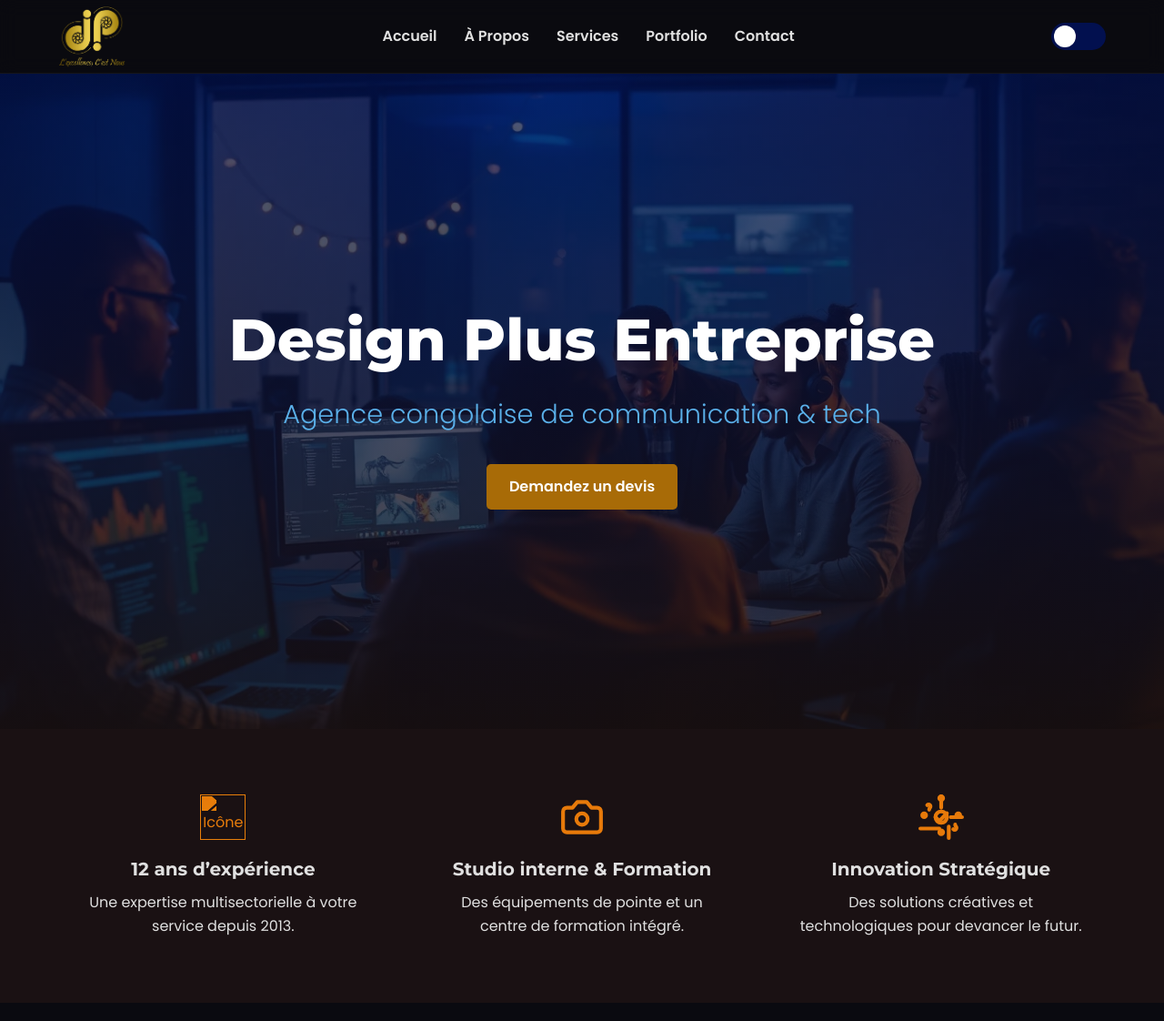
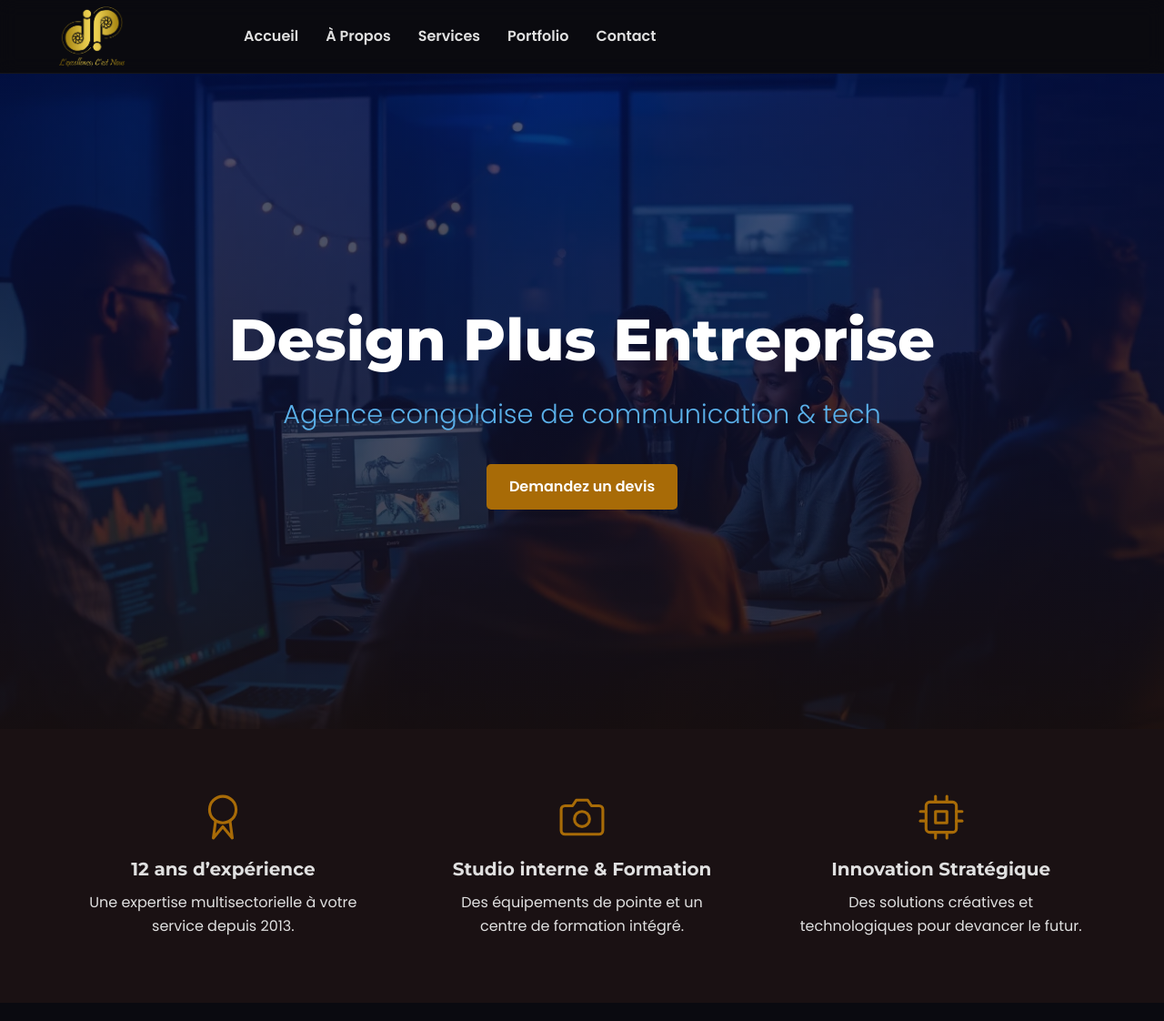
Before and after one commit to terbalito/designPlus2, a PHP site: page / in a window 1280 px wide. Shown: the top 1122 px of the page at 91% size. Run offline with PHP 8.4, Linux system fonts and the light colour scheme; some libraries are stand-ins or nearby versions.

Commit message:
un peu operationnel

```diff
--- a/style.css
+++ b/css/style.css
@@ -18,6 +18,8 @@
     --background-color: var(--background-dark);
     --card-bg-color: var(--card-dark);
     --header-bg-color: rgba(10, 10, 16, 0.8);
+    --hero-overlay-start: rgba(2, 16, 79, 0.7);
+    --hero-overlay-end: rgba(26, 17, 19, 0.8);
 }
 
 [data-theme="light"] {
@@ -25,6 +27,8 @@
     --background-color: var(--background-light);
     --card-bg-color: var(--card-light);
     --header-bg-color: rgba(255, 255, 255, 0.8);
+    --hero-overlay-start: rgba(255, 255, 255, 0.85);
+    --hero-overlay-end: rgba(244, 244, 249, 0.85);
 }
 
 *, *::before, *::after {
@@ -84,6 +88,14 @@ body {
 .cta-button:hover {
     transform: translateY(-3px);
     background-color: #c5821a;
+}
+
+[data-theme="light"] .cta-button {
+    background-color: var(--accent-color);
+    color: #fff;
+}
+[data-theme="light"] .cta-button:hover {
+    background-color: var(--secondary-color);
 }
 
 /* 2. Header & Navigation */
@@ -264,9 +276,13 @@ input:checked + .slider .moon-icon {
     align-items: center;
     justify-content: center;
     text-align: center;
-    background: linear-gradient(rgba(2, 16, 79, 0.7), rgba(26, 17, 19, 0.8)), url('hero-background.png') no-repeat center center/cover;
+    background: linear-gradient(var(--hero-overlay-start), var(--hero-overlay-end)), url('../assets/img/hero-background.png') no-repeat center center/cover;
     color: #fff;
     padding: 0 20px;
+}
+
+[data-theme="light"] .hero {
+    color: var(--primary-color);
 }
 
 .hero-content h1 {
@@ -307,10 +323,12 @@ input:checked + .slider .moon-icon {
     text-align: center;
     padding: 1.5rem;
 }
-.strength-item img {
+.strength-item svg {
     height: 50px;
+    width: 50px;
     margin-bottom: 1rem;
-    filter: invert(53%) sepia(87%) saturate(1519%) hue-rotate(3deg) brightness(97%) contrast(92%); /* to color #a86b07 */
+    stroke: var(--secondary-color);
+    stroke-width: 1.5;
 }
 .strength-item h3 {
     font-family: var(--font-secondary);
@@ -428,9 +446,12 @@ input:checked + .slider .moon-icon {
     transform: translateY(-5px);
     border-color: var(--accent-color);
 }
-.service-card img {
-    height: 60px;
+.service-card svg {
+    width: 48px;
+    height: 48px;
     margin-bottom: 1rem;
+    stroke: var(--accent-color);
+    stroke-width: 1.5;
 }
 .service-card h3 {
     font-family: var(--font-secondary);
--- a/index.html
+++ b/index.html
@@ -5,14 +5,9 @@
     <title>Design Plus Entreprise - Agence de Communication & Tech</title>
 
     <!--  Early theme init to avoid flash & ensure reliability  -->
-    <script>
-      (function(){
-        const savedTheme = localStorage.getItem('theme');
-        document.documentElement.setAttribute('data-theme', savedTheme ? savedTheme : 'dark');
-      })();
-    </script>
 
-    <link rel="stylesheet" href="style.css">
+
+    <link rel="stylesheet" href="./css/style.css">
     <link rel="preconnect" href="https://fonts.googleapis.com">
     <link rel="preconnect" href="https://fonts.gstatic.com" crossorigin>
     <link href="https://fonts.googleapis.com/css2?family=Poppins:wght@300;400;600;700&family=Montserrat:wght@700;800&display=swap" rel="stylesheet">
@@ -28,7 +23,7 @@
 <body>
     <header id="main-header">
         <nav>
-            <a href="#home" class="logo-link"><img src="logo.png" alt="Logo Design Plus Entreprise" class="logo"></a>
+            <a href="#home" class="logo-link"><img src="./assets/img/logo.png" alt="Logo Design Plus Entreprise" class="logo"></a>
             <ul class="nav-links">
                 <li><a href="#home">Accueil</a></li>
                 <li><a href="#about">À Propos</a></li>
@@ -37,16 +32,16 @@
                 <li><a href="#contact">Contact</a></li>
             </ul>
             <div class="header-right">
-                 <div class="theme-switch-wrapper">
-                    <label class="theme-switch" for="theme-toggle">
-                        <input type="checkbox" id="theme-toggle" />
-                        <div class="slider round">
-                             <span class="sun-icon"><svg xmlns="http://www.w3.org/2000/svg" viewBox="0 0 24 24" fill="none" stroke="currentColor" stroke-width="2" stroke-linecap="round" stroke-linejoin="round"><circle cx="12" cy="12" r="4"></circle><path d="M12 2v2"></path><path d="M12 20v2"></path><path d="m4.93 4.93 1.41 1.41"></path><path d="m17.66 17.66 1.41 1.41"></path><path d="M2 12h2"></path><path d="M20 12h2"></path><path d="m4.93 19.07 1.41-1.41"></path><path d="m17.66 6.34 1.41-1.41"></path></svg></span>
-                             <span class="moon-icon"><svg xmlns="http://www.w3.org/2000/svg" viewBox="0 0 24 24" fill="none" stroke="currentColor" stroke-width="2" stroke-linecap="round" stroke-linejoin="round"><path d="M12 3a6 6 0 0 0 9 9 9 9 0 1 1-9-9Z"></path></svg></span>
+
+
+
+
+                             <span class=""><svg xmlns="http://www.w3.org/2000/svg" viewBox="0 0 24 24" fill="none" stroke="currentColor" stroke-width="2" stroke-linecap="round" stroke-linejoin="round"><circle cx="12" cy="12" r="4"></circle><path d="M12 2v2"></path><path d="M12 20v2"></path><path d="m4.93 4.93 1.41 1.41"></path><path d="m17.66 17.66 1.41 1.41"></path><path d="M2 12h2"></path><path d="M20 12h2"></path><path d="m4.93 19.07 1.41-1.41"></path><path d="m17.66 6.34 1.41-1.41"></path></svg></span>
+                             <span class=""><svg xmlns="http://www.w3.org/2000/svg" viewBox="0 0 24 24" fill="none" stroke="currentColor" stroke-width="2" stroke-linecap="round" stroke-linejoin="round"><path d="M12 3a6 6 0 0 0 9 9 9 9 0 1 1-9-9Z"></path></svg></span>
+
+
                 </div>
-                    </label>
-                </div>
-                <button class="hamburger" id="hamburger-menu" aria-label="Ouvrir le menu">
+
                     <span></span>
                     <span></span>
                     <span></span>
@@ -67,17 +62,17 @@
         <section id="strengths">
             <div class="container">
                  <div class="strength-item">
-                    <img src="icon-experience.svg" alt="Icône Expérience">
+                    <svg xmlns="http://www.w3.org/2000/svg" width="24" height="24" viewBox="0 0 24 24" fill="none" stroke="currentColor" stroke-width="2" stroke-linecap="round" stroke-linejoin="round" class="feather feather-award"><circle cx="12" cy="8" r="7"></circle><polyline points="8.21 13.89 7 23 12 17 17 23 15.79 13.88"></polyline></svg>
                     <h3>12 ans d’expérience</h3>
                     <p>Une expertise multisectorielle à votre service depuis 2013.</p>
                 </div>
                 <div class="strength-item">
-                    <img src="icon-studio.svg" alt="Icône Studio">
+                    <svg xmlns="http://www.w3.org/2000/svg" width="24" height="24" viewBox="0 0 24 24" fill="none" stroke="currentColor" stroke-width="2" stroke-linecap="round" stroke-linejoin="round" class="feather feather-camera"><path d="M23 19a2 2 0 0 1-2 2H3a2 2 0 0 1-2-2V8a2 2 0 0 1 2-2h4l2-3h6l2 3h4a2 2 0 0 1 2 2z"></path><circle cx="12" cy="13" r="4"></circle></svg>
                     <h3>Studio interne & Formation</h3>
                     <p>Des équipements de pointe et un centre de formation intégré.</p>
                 </div>
                 <div class="strength-item">
-                    <img src="icon-innovation.svg" alt="Icône Innovation">
+                    <svg xmlns="http://www.w3.org/2000/svg" width="24" height="24" viewBox="0 0 24 24" fill="none" stroke="currentColor" stroke-width="2" stroke-linecap="round" stroke-linejoin="round" class="feather feather-cpu"><rect x="4" y="4" width="16" height="16" rx="2" ry="2"></rect><rect x="9" y="9" width="6" height="6"></rect><line x1="9" y1="1" x2="9" y2="4"></line><line x1="15" y1="1" x2="15" y2="4"></line><line x1="9" y1="20" x2="9" y2="23"></line><line x1="15" y1="20" x2="15" y2="23"></line><line x1="20" y1="9" x2="23" y2="9"></line><line x1="20" y1="14" x2="23" y2="14"></line><line x1="1" y1="9" x2="4" y2="9"></line><line x1="1" y1="14" x2="4" y2="14"></line></svg>
                     <h3>Innovation Stratégique</h3>
                     <p>Des solutions créatives et technologiques pour devancer le futur.</p>
                 </div>
@@ -88,28 +83,28 @@
             <h2 class="section-title">Actualités</h2>
             <div class="news-grid">
                 <article class="news-card">
-                    <img src="news-thumb-1.png" alt="Visuel projet OHADA">
+                    <img src="./assets/img/news-thumb-1.png" alt="Visuel projet OHADA">
                     <div class="news-content">
                         <h3>Refonte pour l'OHADA</h3>
                         <p>Modernisation de l'identité visuelle et de la plateforme digitale de l'Organisation pour l'Harmonisation en Afrique du Droit des Affaires.</p>
                         <a href="#" class="read-more">Lire plus</a>
-                    </div>
+
                 </article>
                 <article class="news-card">
-                    <img src="news-thumb-2.png" alt="Visuel Expo Béton">
+                    <img src="./assets/img/news-thumb-2.png" alt="Visuel Expo Béton">
                     <div class="news-content">
                         <h3>Lancement Expo Béton RDC</h3>
                         <p>Gestion de la communication et organisation de la première édition du salon international de la construction en RDC.</p>
                         <a href="#" class="read-more">Lire plus</a>
-                    </div>
+
                 </article>
                 <article class="news-card">
-                    <img src="news-thumb-3.png" alt="Visuel Knight School 2.0">
+                    <img src="./assets/img/news-thumb-3.png" alt="Visuel Knight School 2.0">
                     <div class="news-content">
                         <h3>Knight School 2.0</h3>
                         <p>Notre programme de formation a diplômé sa nouvelle promotion de spécialistes du digital, prêts à innover sur le marché.</p>
                         <a href="#" class="read-more">Lire plus</a>
-                    </div>
+
                 </article>
             </div>
         </section>
@@ -126,7 +121,7 @@
                     </blockquote>
                 </div>
                 <div class="about-image">
-                    <img src="team-photo.png" alt="L'équipe de Design Plus Entreprise">
+                    <img src="./assets/img/team-photo.png" alt="L'équipe de Design Plus Entreprise">
                 </div>
             </div>
         </section>
@@ -135,32 +130,32 @@
             <h2 class="section-title">Nos Services</h2>
             <div class="services-grid">
                 <div class="service-card">
-                    <img src="icon-comm.png" alt="Icône Communication Digitale">
+                    <svg xmlns="http://www.w3.org/2000/svg" width="24" height="24" viewBox="0 0 24 24" fill="none" stroke="currentColor" stroke-width="2" stroke-linecap="round" stroke-linejoin="round" class="feather feather-share-2"><circle cx="18" cy="5" r="3"></circle><circle cx="6" cy="12" r="3"></circle><circle cx="18" cy="19" r="3"></circle><line x1="8.59" y1="13.51" x2="15.42" y2="17.49"></line><line x1="15.41" y1="6.51" x2="8.59" y2="10.49"></line></svg>
                     <h3>Communication Digitale</h3>
                     <p>Stratégie social media, marketing de contenu, SEO/SEM.</p>
                 </div>
                 <div class="service-card">
-                    <img src="icon-prod.png" alt="Icône Production Audiovisuelle">
+                    <svg xmlns="http://www.w3.org/2000/svg" width="24" height="24" viewBox="0 0 24 24" fill="none" stroke="currentColor" stroke-width="2" stroke-linecap="round" stroke-linejoin="round" class="feather feather-film"><rect x="2" y="2" width="20" height="20" rx="2.18" ry="2.18"></rect><line x1="7" y1="2" x2="7" y2="22"></line><line x1="17" y1="2" x2="17" y2="22"></line><line x1="2" y1="12" x2="22" y2="12"></line><line x1="2" y1="7" x2="7" y2="7"></line><line x1="2" y1="17" x2="7" y2="17"></line><line x1="17" y1="17" x2="22" y2="17"></line><line x1="17" y1="7" x2="22" y2="7"></line></svg>
                     <h3>Production Audiovisuelle</h3>
                     <p>Films institutionnels, spots publicitaires, reportages, motion design.</p>
                 </div>
                 <div class="service-card">
-                    <img src="icon-dev.png" alt="Icône Développement Web & App">
+                    <svg xmlns="http://www.w3.org/2000/svg" width="24" height="24" viewBox="0 0 24 24" fill="none" stroke="currentColor" stroke-width="2" stroke-linecap="round" stroke-linejoin="round" class="feather feather-code"><polyline points="16 18 22 12 16 6"></polyline><polyline points="8 6 2 12 8 18"></polyline></svg>
                     <h3>Développement Web & App</h3>
                     <p>Sites web, applications mobiles, solutions e-commerce sur mesure.</p>
                 </div>
                 <div class="service-card">
-                    <img src="icon-design.png" alt="Icône Graphisme">
+                    <svg xmlns="http://www.w3.org/2000/svg" width="24" height="24" viewBox="0 0 24 24" fill="none" stroke="currentColor" stroke-width="2" stroke-linecap="round" stroke-linejoin="round" class="feather feather-pen-tool"><path d="M12 19l7-7 3 3-7 7-3-3z"></path><path d="M18 13l-1.5-7.5L2 2l3.5 14.5L13 18l5-5z"></path><path d="M2 2l7.586 7.586"></path><circle cx="11" cy="11" r="2"></circle></svg>
                     <h3>Graphisme & Branding</h3>
                     <p>Identité de marque, chartes graphiques, supports de communication.</p>
                 </div>
                 <div class="service-card">
-                    <img src="icon-event.png" alt="Icône Événementiel">
+                    <svg xmlns="http://www.w3.org/2000/svg" width="24" height="24" viewBox="0 0 24 24" fill="none" stroke="currentColor" stroke-width="2" stroke-linecap="round" stroke-linejoin="round" class="feather feather-calendar"><rect x="3" y="4" width="18" height="18" rx="2" ry="2"></rect><line x1="16" y1="2" x2="16" y2="6"></line><line x1="8" y1="2" x2="8" y2="6"></line><line x1="3" y1="10" x2="21" y2="10"></line></svg>
                     <h3>Événementiel</h3>
                     <p>Organisation, gestion et communication pour vos événements.</p>
                 </div>
                 <div class="service-card">
-                    <img src="icon-training.png" alt="Icône Formation">
+                    <svg xmlns="http://www.w3.org/2000/svg" width="24" height="24" viewBox="0 0 24 24" fill="none" stroke="currentColor" stroke-width="2" stroke-linecap="round" stroke-linejoin="round" class="feather feather-book-open"><path d="M2 3h6a4 4 0 0 1 4 4v14a3 3 0 0 0-3-3H2z"></path><path d="M22 3h-6a4 4 0 0 0-4 4v14a3 3 0 0 1 3-3h7z"></path></svg>
                     <h3>Formation Knight School 2.0</h3>
                     <p>Formations professionnelles aux métiers du digital.</p>
                 </div>
@@ -171,15 +166,15 @@
             <h2 class="section-title">Notre Portfolio</h2>
             <div class="portfolio-grid">
                 <figure class="portfolio-item">
-                    <img src="portfolio-arptc.png" alt="Projet ARPTC">
+                    <img src="./assets/img/portfolio-arptc.png" alt="Projet ARPTC">
                     <figcaption>ARPTC - Campagne de sensibilisation</figcaption>
                 </figure>
                 <figure class="portfolio-item">
-                    <img src="portfolio-expo-beton.png" alt="Projet Expo Béton">
+                    <img src="./assets/img/portfolio-expo-beton.png" alt="Projet Expo Béton">
                     <figcaption>Expo Béton - Identité & Événementiel</figcaption>
                 </figure>
                 <figure class="portfolio-item">
-                    <img src="portfolio-ohada.png" alt="Projet OHADA">
+                    <img src="./assets/img/portfolio-ohada.png" alt="Projet OHADA">
                     <figcaption>OHADA - Plateforme digitale</figcaption>
                 </figure>
             </div>
@@ -209,17 +204,20 @@
                         <button type="submit" class="cta-button">Envoyer le message</button>
                     </form>
                 </div>
+
                 <div class="contact-info">
                     <h3>Nos Coordonnées</h3>
                     <p><strong>Adresse :</strong> 123, Avenue des Ambassadeurs, Gombe, Kinshasa, RDC</p>
                     <p><strong>Téléphone :</strong> +243 81 000 00 00</p>
                     <p><strong>Email :</strong> contact@designplus.cd</p>
+
                     <div class="social-links">
                         <a href="#" aria-label="Facebook"><img src="icon-facebook.svg" alt="Facebook"></a>
                         <a href="#" aria-label="Twitter"><img src="icon-twitter.svg" alt="Twitter"></a>
                         <a href="#" aria-label="LinkedIn"><img src="icon-linkedin.svg" alt="LinkedIn"></a>
                         <a href="#" aria-label="Instagram"><img src="icon-instagram.svg" alt="Instagram"></a>
                     </div>
+
                     <div id="map"></div>
                 </div>
             </div>
@@ -236,6 +234,6 @@
         </div>
     </footer>
 
-    <script type="module" src="script.js"></script>
+    <script type="module" src="./js/script.js"></script>
 </body>
 </html>
```
Also changed, not shown: js/script.js (renamed from script.js, +12 -0 lines), assets/img/hero-background.png (renamed from hero-background.png), assets/img/icon-comm.png (renamed from icon-comm.png), assets/img/icon-design.png (renamed from icon-design.png), assets/img/icon-dev.png (renamed from icon-dev.png), assets/img/icon-event.png (renamed from icon-event.png), assets/img/icon-prod.png (renamed from icon-prod.png), assets/img/icon-training.png (renamed from icon-training.png), assets/img/logo.png (renamed from logo.png), assets/img/news-thumb-1.png (renamed from news-thumb-1.png), assets/img/news-thumb-2.png (renamed from news-thumb-2.png), assets/img/news-thumb-3.png (renamed from news-thumb-3.png), assets/img/portfolio-arptc.png (renamed from portfolio-arptc.png), assets/img/portfolio-expo-beton.png (renamed from portfolio-expo-beton.png), 2 more files. Lines whose indentation alone changed are shown as unchanged.
